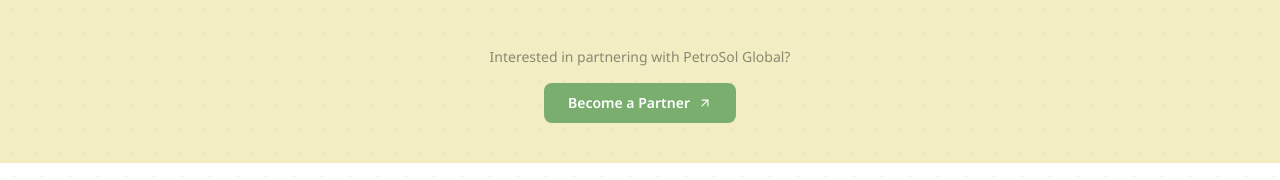
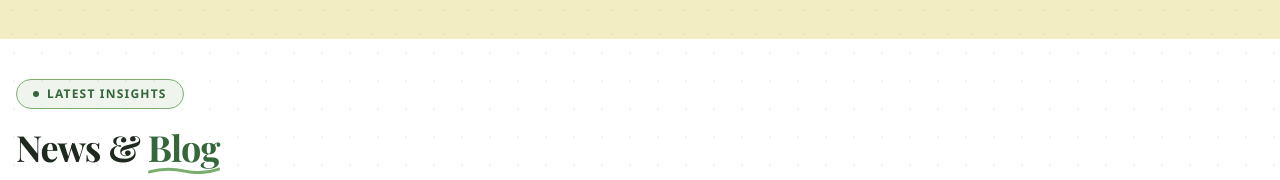
Before and after one commit to SoftyPy-IT/petrosol-global-client, a Next.js app: page / in a window 1280 px wide. Shown: the part 4786-4966 px from the top of the page. Built offline with nearby package versions, Linux system fonts and the light colour scheme.

Commit message:
update design

```diff
--- a/app/components/partners/Partners.tsx
+++ b/app/components/partners/Partners.tsx
@@ -127,19 +127,6 @@
           <MarqueeRow items={partners.slice(3)} reverse />
         </div>
 
-        {/* CTA */}
-        <div className="mt-12 text-center">
-          <p className="text-sm mb-4" style={{ color: "rgba(31,42,31,0.5)", fontFamily: "var(--font-body)" }}>
-            Interested in partnering with PetroSol Global?
-          </p>
-          <button
-            className="btn btn-primary inline-flex items-center gap-2 text-sm font-semibold"
-            style={{ fontFamily: "var(--font-body)", paddingLeft: "24px", paddingRight: "24px" }}
-          >
-            Become a Partner <ArrowUpRight size={14} />
-          </button>
-        </div>
-
       </div>
 
       {/* Keyframe animations */}
```
